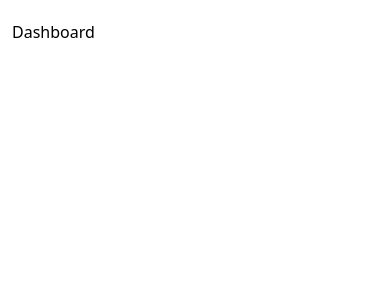
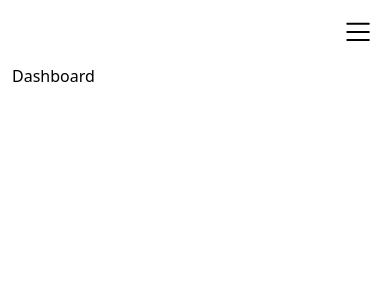
Before and after one commit to promahbubul/luchi-mark, a React (Vite) app: page / in a window 390 px wide. Shown: the top 300 px of the page. Built offline with nearby package versions, Linux system fonts and the light colour scheme.

Commit message:
mobile menu

```diff
--- a/src/Layout/Layout.jsx
+++ b/src/Layout/Layout.jsx
@@ -1,12 +1,15 @@
-import React from "react";
+import React, { useState } from "react";
 import Sidebar from "../components/Layout/Sidebar";
 import { Outlet } from "react-router-dom";
 
 const Layout = () => {
+  const [menu, setMenu] = useState(false);
+
+  console.log(menu);
   return (
-    <div className="flex flex-row w-screen">
+    <div className="flex md:flex-row flex-col w-screen">
       {/* Sidebar */}
-      <Sidebar />
+      <Sidebar menu={menu} setMenu={setMenu} />
       {/* Content */}
       <section className="w-full pt-5 px-3 md:px-5 pb-2  md:h-[calc(100vh-44px)] box-border">
         <Outlet />
--- a/src/components/Layout/Sidebar.jsx
+++ b/src/components/Layout/Sidebar.jsx
@@ -7,8 +7,10 @@ import {
 import SidebarLinks from "./SidebarLinks";
 import OffButton from "../ui/Button/ToggleButton/OffButton";
 import OnButton from "../ui/Button/ToggleButton/OnButton";
+import { SlMenu } from "react-icons/sl";
+import { CgCloseO } from "react-icons/cg";
 
-const Sidebar = () => {
+const Sidebar = ({ menu, setMenu }) => {
   const [darkMode, setDarkMode] = useState(false);
 
   const toggleTheme = () => {
@@ -20,14 +22,47 @@ const Sidebar = () => {
     return document.documentElement.classList.contains("dark");
   };
   return (
-    <section className="bg-gray-bg-1 hidden md:block md:w-[320px] h-screen py-5 box-border dark:bg-blue-sidebar ">
+    <>
+      {menu ? (
+        ""
+      ) : (
+        <button
+          onClick={() => setMenu(!menu)}
+          className=" md:hidden text-right flex justify-end static
+           mt-5 mr-5"
+        >
+          <SlMenu className="text-2xl" />
+        </button>
+      )}
+      {menu ? (
+        <div
+          onClick={() => setMenu(!menu)}
+          className="fixed top-0 right-0 bottom-0 left-0 bg-black-1/70"
+        ></div>
+      ) : (
+        ""
+      )}
+      <section
+        className={`bg-gray-bg-1 duration-300 transition-transform  md:block md:w-[320px] h-screen py-5 box-border dark:bg-blue-sidebar ${
+          menu ? "fixed w-10/12" : "hidden"
+        }`}
+      >
         {/* top */}
         <div className="flex flex-col px-5 gap-10">
+          <div className="flex flex-row justify-between">
             <div className="flex flex-row  gap-2 items-center">
               <img src={logo} alt="" className="" />
               <h3 className="text-primary dark:text-white text-xl font-medium">
                 Lucidmark.
               </h3>
+            </div>
+            {menu ? (
+              <button onClick={() => setMenu(!menu)} className="">
+                <CgCloseO className="text-2xl text-error" />
+              </button>
+            ) : (
+              ""
+            )}
           </div>
           <button className="bg-primary-soft-2 dark:bg-primary dark:text-white text-primary text-sm font-medium leading-normal py-3 rounded-full w-full">
             New Environment
@@ -65,6 +100,7 @@ const Sidebar = () => {
           </div>
         </div>
       </section>
+    </>
   );
 };
 
```
Lines whose indentation alone changed are shown as unchanged.
